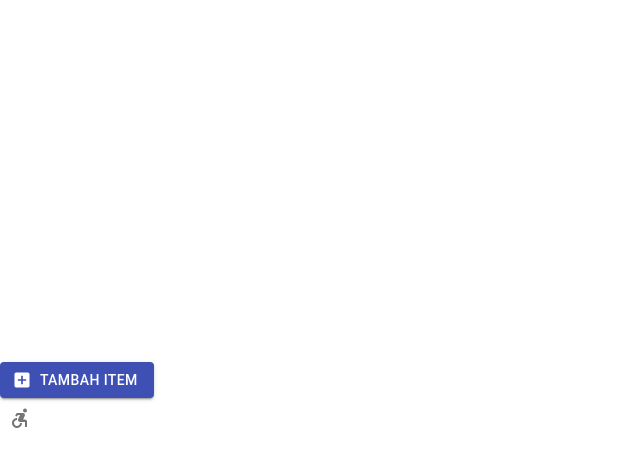
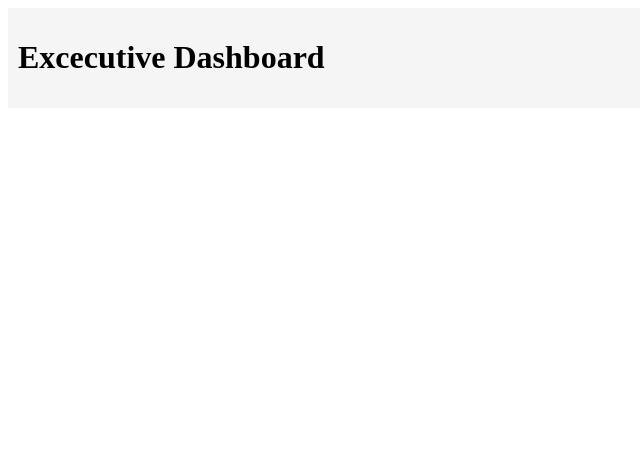
Before and after one commit to bando9/react-mui-integration, a React (Vite) app: page / in a window 1280 px wide. Shown: the top 466 px of the page, without its empty margins (0-640 px from the left). Built offline with nearby package versions, Linux system fonts and the light colour scheme.

Commit message:
feat: add mui/styles, implement css in js

```diff
--- a/package.json
+++ b/package.json
@@ -14,6 +14,7 @@
     "@emotion/styled": "^11.14.0",
     "@mui/icons-material": "^6.4.2",
     "@mui/material": "^6.4.1",
+    "@mui/styles": "^6.4.2",
     "react": "^18.3.1",
     "react-dom": "^18.3.1"
   },
--- a/src/App.jsx
+++ b/src/App.jsx
@@ -1,18 +1,30 @@
-import MButton from './components/MButton'
-import AddBoxIcon from '@mui/icons-material/AddBox';
-import AccessibleForwardIcon from '@mui/icons-material/AccessibleForward';
-import { IconButton } from '@mui/material';
+import makeStyles from '@mui/styles/makeStyles';
+// import Header from './components/Header';
+
+const useStyles = makeStyles(() => ({
+  root: {
+    backgroundColor: '#f5f5f5',
+    fontFamily: '"Segoe UI Symbol"',
+  },
+  container: {
+    padding: '10px',
+    borderRadius: '10px',
+    display: 'flex',
+    flexDirection: 'column',
+  }
+}))
 
 function App() {
+  const classes = useStyles();
 
   return (
-    <>
-      <MButton startIcon={<AddBoxIcon />} title="Add" >Tambah Item</MButton>
-      <br/>
-      <IconButton>
-        <AccessibleForwardIcon />
-      </IconButton>
-    </>
+    <div className={classes.root}>
+      <div className={classes.container}>
+        <h1>
+          Excecutive Dashboard
+        </h1>
+      </div>
+    </div>
   )
 }
 
--- /dev/null
+++ b/src/components/Header.jsx
@@ -0,0 +1,9 @@
+function Header(){
+    return (
+        <div>
+            <h1>Header 1</h1>
+        </div>
+    )
+}
+
+export default Header;
--- a/src/main.jsx
+++ b/src/main.jsx
@@ -1,6 +1,6 @@
 import { StrictMode } from 'react'
 import { createRoot } from 'react-dom/client'
-import './index.css'
+// import './index.css'
 import App from './App.jsx'
 import { ThemeProvider, createTheme } from '@mui/material/styles';
 
@@ -19,6 +19,17 @@ const theme = createTheme({
       contrastText: '#000',
     },
   },
+  typography: {
+    fontFamily: [
+      'Roboto',
+      '"Helvetica Neue"',
+      'Arial',
+      'sans-serif',
+      '"Apple Color Emoji"',
+      '"Segoe UI Emoji"',
+      '"Segoe UI Symbol"',
+    ].join(','),
+  },
 });
 
 createRoot(document.getElementById('root')).render(
```
Also changed, not shown: 1 other file (tests, documents, lock files or other folders).
